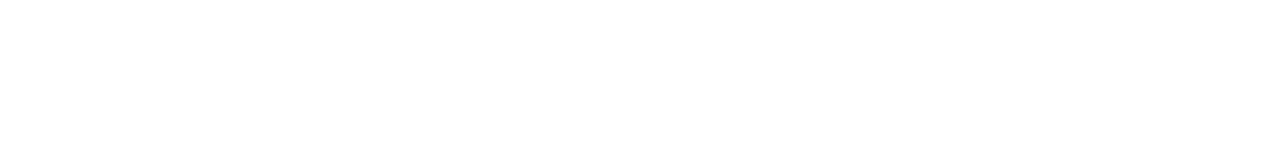
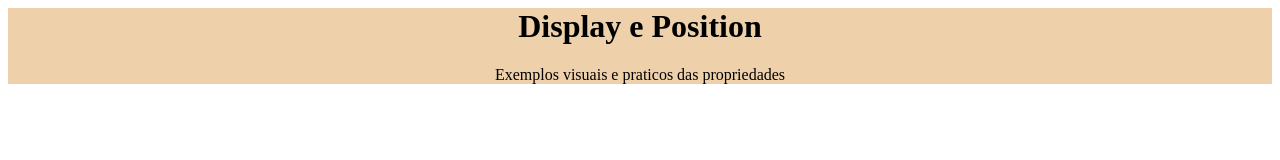
Before and after one commit to luisbruhmuller/trabalho-display-e-position, a plain HTML site: page index.html in a window 1280 px wide. Drawn offline with Linux system fonts and the light colour scheme.

Commit message:
commit base

```diff
--- a/index.html
+++ b/index.html
@@ -2,16 +2,23 @@
 <head>
     <meta charset="UTF-8">
     <meta name="viewport" content="width=device-width, initial-scale=1.0">
+    <link rel="stylesheet" href="style.css">
     <title>Pagina principal</title>
 </head>
 <body>
     <header>
         <div class="principal">
-
+            <h1>Display e Position</h1>
+            <p>Exemplos visuais e praticos das propriedades</p>
         </div>
     </header>
     <main>
+        <div id="Displays">
 
+        </div>
+        <div id="Position">
+
+        </div>
     </main>
     <footer>
 
--- a/style.css
+++ b/style.css
@@ -0,0 +1,4 @@
+.principal{
+    text-align: center;
+    background-color: rgb(238, 209, 171);
+}
```
